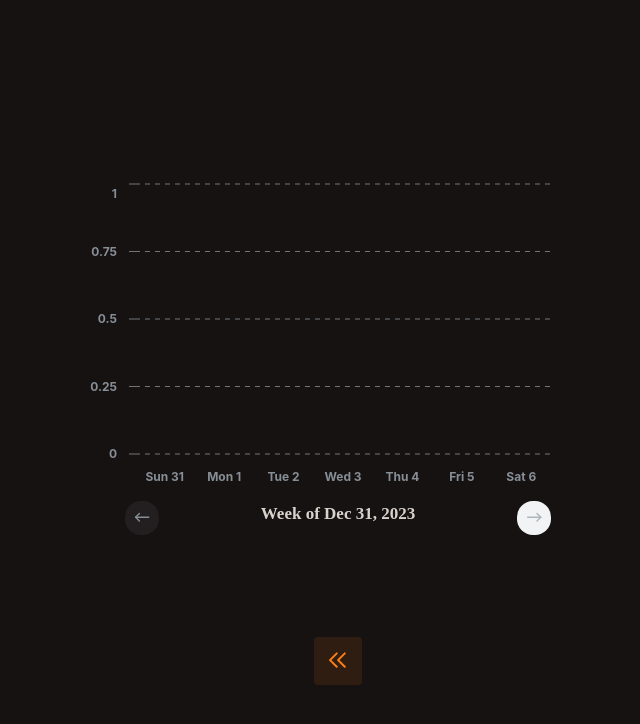
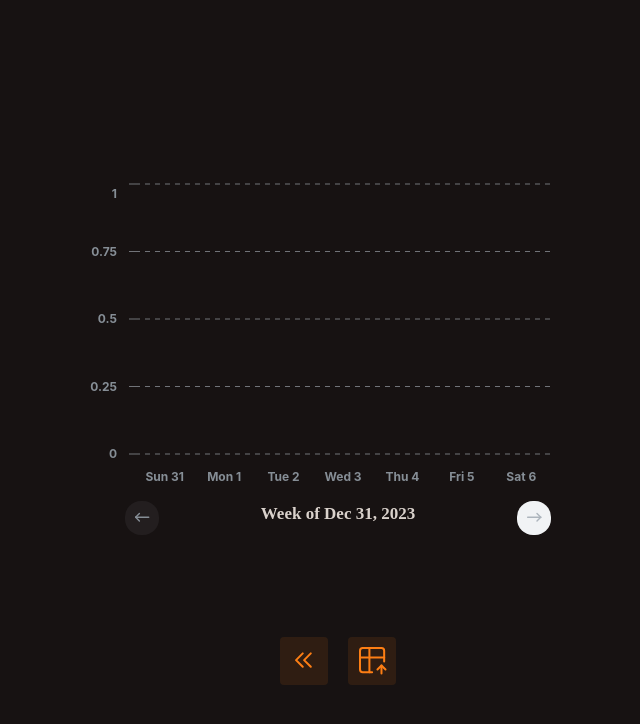
Before and after one commit to tannerkrewson/little-wins, a React (Create React App) app: page / in a window 1280 px wide. Both pictures are taken after a click on the button 674 px from the left and 743 px from the top of the page. Shown: the top 724 px of the page, without its empty margins (302-942 px from the left). Built offline with nearby package versions, Linux system fonts and the light colour scheme.

Commit message:
import data

```diff
--- a/src/pages/HistoryPage.tsx
+++ b/src/pages/HistoryPage.tsx
@@ -4,10 +4,12 @@ import {
 	IconChevronsLeft,
 	IconArrowNarrowLeft,
 	IconArrowNarrowRight,
+	IconTableImport,
 } from "@tabler/icons-react";
 import useCountTracker from "../utils/useCountTracker";
 import { getDataForWeek } from "../utils/getDataForWeek";
 import { useState } from "react";
+import { importCounts } from "../utils/importCounts";
 
 function HistoryPage({
 	setCurrentPage,
@@ -85,6 +87,17 @@ function HistoryPage({
 						stroke={1.5}
 					/>
 				</ActionIcon>
+				<ActionIcon
+					variant="light"
+					color="orange"
+					size="3em"
+					onClick={() => importCounts(counts)}
+				>
+					<IconTableImport
+						style={{ width: "70%", height: "70%" }}
+						stroke={1.5}
+					/>
+				</ActionIcon>
 			</Group>
 		</>
 	);
--- /dev/null
+++ b/src/utils/importCounts.ts
@@ -0,0 +1,19 @@
+import { Counts, LOCAL_STORAGE_KEY } from "./useCountTracker";
+
+export const importCounts = (currentCounts: Counts) => {
+	try {
+		const inputData = prompt("Import data");
+		const importedData = JSON.parse(inputData || "");
+		const newCounts = { ...currentCounts, ...importedData };
+
+		localStorage.setItem(LOCAL_STORAGE_KEY, JSON.stringify(newCounts));
+
+		window.location.reload();
+	} catch (error) {
+		if (error instanceof Error) {
+			console.log(error.message);
+		} else {
+			console.log(error);
+		}
+	}
+};
--- a/src/utils/useCountTracker.ts
+++ b/src/utils/useCountTracker.ts
@@ -1,6 +1,6 @@
 import { useState } from "react";
 
-const LOCAL_STORAGE_KEY = "COUNT_TRACKER";
+export const LOCAL_STORAGE_KEY = "COUNT_TRACKER";
 
 export type Counts = { [date: string]: number };
 
```
